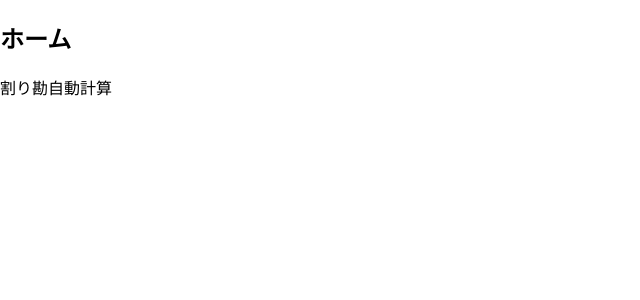
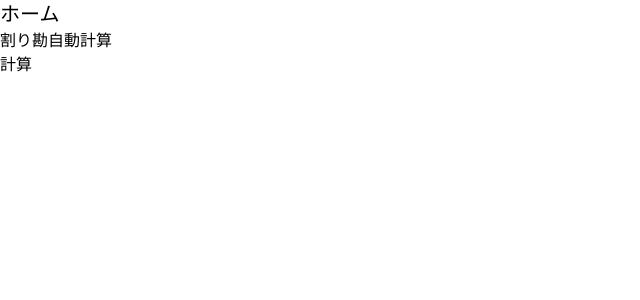
Before and after one commit to TokiyaHorikawa/warikan, a React (Create React App) app: page / in a window 1280 px wide. Shown: the top 300 px of the page, without its empty margins (0-640 px from the left). Built offline with nearby package versions, Linux system fonts and the light colour scheme.

Commit message:
add tailwindcss

```diff
--- /dev/null
+++ b/craco.config.js
@@ -0,0 +1,10 @@
+module.exports = {
+  style: {
+    postcss: {
+      plugins: [
+        require('tailwindcss'),
+        require('autoprefixer'),
+      ],
+    },
+  },
+}
--- a/src/index.css
+++ b/src/index.css
@@ -1,4 +1,7 @@
-body {
+@tailwind base;
+@tailwind components;
+@tailwind utilities;
+/* body {
   margin: 0;
   font-family: -apple-system, BlinkMacSystemFont, 'Segoe UI', 'Roboto', 'Oxygen',
     'Ubuntu', 'Cantarell', 'Fira Sans', 'Droid Sans', 'Helvetica Neue',
@@ -10,4 +13,4 @@
 code {
   font-family: source-code-pro, Menlo, Monaco, Consolas, 'Courier New',
     monospace;
-}
+} */
--- a/src/pages/home.tsx
+++ b/src/pages/home.tsx
@@ -3,8 +3,11 @@
 const Home: React.FC = () => {
   return (
     <div>
-      <h2>ホーム</h2>
+      <h2 className="text-xl">ホーム</h2>
       <p>割り勘自動計算</p>
+      <form>
+        <h3>計算</h3>
+      </form>
     </div>
   );
 };
--- /dev/null
+++ b/tailwind.config.js
@@ -0,0 +1,11 @@
+module.exports = {
+  purge: ['./src/**/*.{js,jsx,ts,tsx}', './public/index.html'],
+  darkMode: false, // or 'media' or 'class'
+  theme: {
+    extend: {},
+  },
+  variants: {
+    extend: {},
+  },
+  plugins: [],
+}
```
Also changed, not shown: package.json (+9 -4 lines), 2 other files (tests, documents, lock files or other folders).
